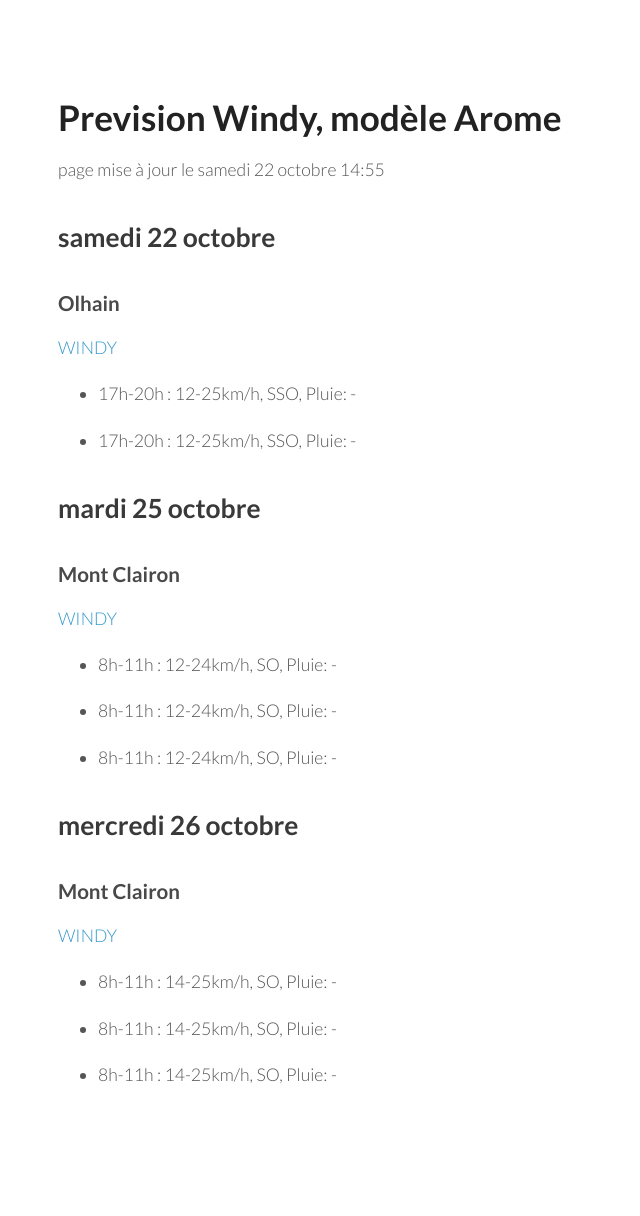
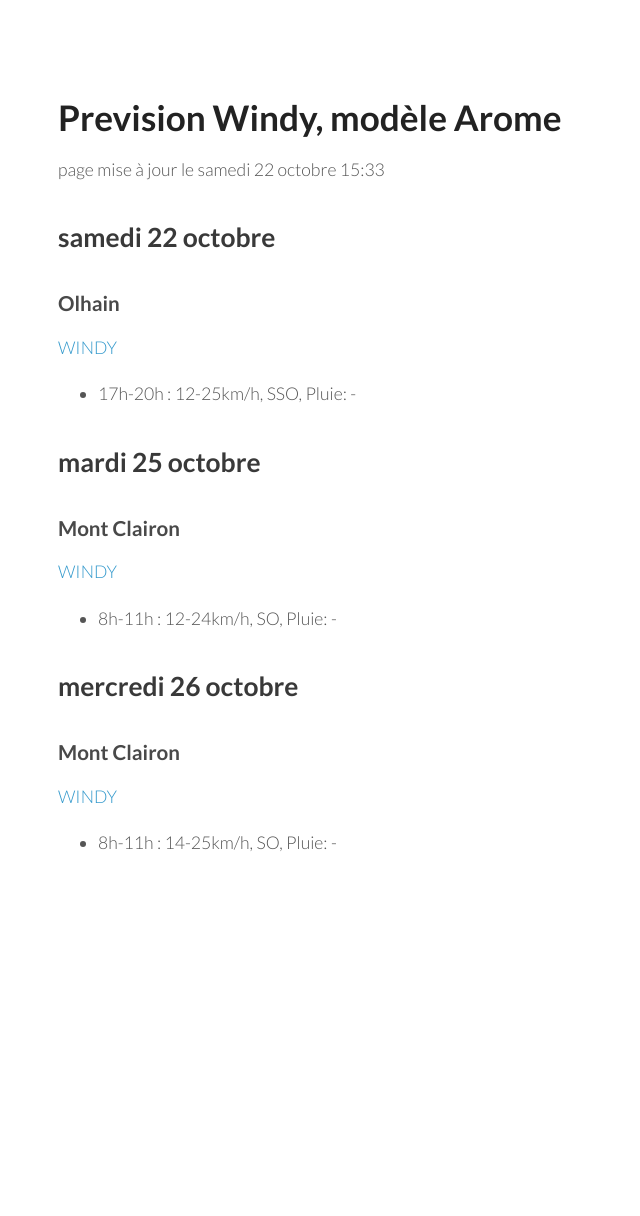
Before and after one commit to parapente-dans-le-nord/parapente-dans-le-nord.github.io, a Jekyll site: the page built from index.markdown, in a window 1280 px wide. Shown: the whole page, without its empty margins (0-640 px from the left). Built offline with Jekyll 4.4.1, drawn with Linux system fonts in a browser that asks for light colours; our own code applies the rules of GitHub Pages for plain Markdown files; after the commit the page ends 982 px from its top, so only the background shows below that.

Commit message:
update index.markdown

```diff
--- a/index.markdown
+++ b/index.markdown
@@ -4,7 +4,7 @@ layout: my-layout
 
 
 # Prevision Windy, modèle Arome
-page mise à jour le samedi 22 octobre 14:55
+page mise à jour le samedi 22 octobre 15:33
 
 
 
@@ -13,8 +13,6 @@ page mise à jour le samedi 22 octobre 14:55
 ### Olhain
 
  [WINDY](https://windy.com/50.434/2.586?50.031,2.587,8,m:e3eagft)
-
-- 17h-20h : 12-25km/h, SSO, Pluie: -
 
 - 17h-20h : 12-25km/h, SSO, Pluie: -
 
@@ -28,10 +26,6 @@ page mise à jour le samedi 22 octobre 14:55
 
 - 8h-11h : 12-24km/h, SO, Pluie: -
 
-- 8h-11h : 12-24km/h, SO, Pluie: -
-
-- 8h-11h : 12-24km/h, SO, Pluie: -
-
 
 
 ## mercredi 26 octobre
@@ -41,7 +35,3 @@ page mise à jour le samedi 22 octobre 14:55
  [WINDY](https://windy.com/49.919/2.729?49.515,2.730,8,m:e2magfH)
 
 - 8h-11h : 14-25km/h, SO, Pluie: -
-
-- 8h-11h : 14-25km/h, SO, Pluie: -
-
-- 8h-11h : 14-25km/h, SO, Pluie: -
```
